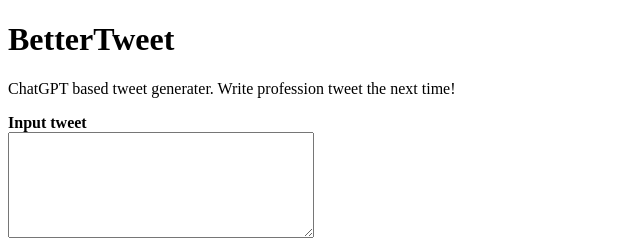
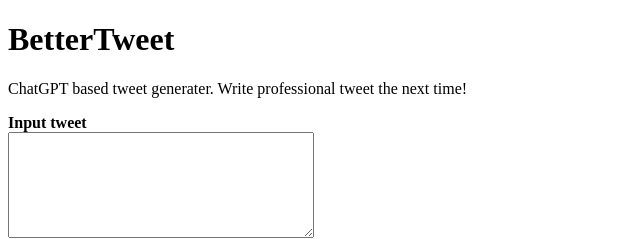
Before and after one commit to VikashAnandJha/BetterTweet, a website: page index.html in a window 1280 px wide. Shown: the top 239 px of the page, 0-640 px from the left. Drawn offline with nearby package versions, Linux system fonts and the light colour scheme.

Commit message:
spell fixed

```diff
--- a/index.html
+++ b/index.html
@@ -12,7 +12,7 @@
 
 <body>
     <h1>BetterTweet</h1>
-    <p>ChatGPT based tweet generater. Write profession tweet the next time!</p>
+    <p>ChatGPT based tweet generater. Write professional tweet the next time!</p>
 
     <b>Input tweet</b><br>
     <textarea id="otweet"></textarea><br>
```
